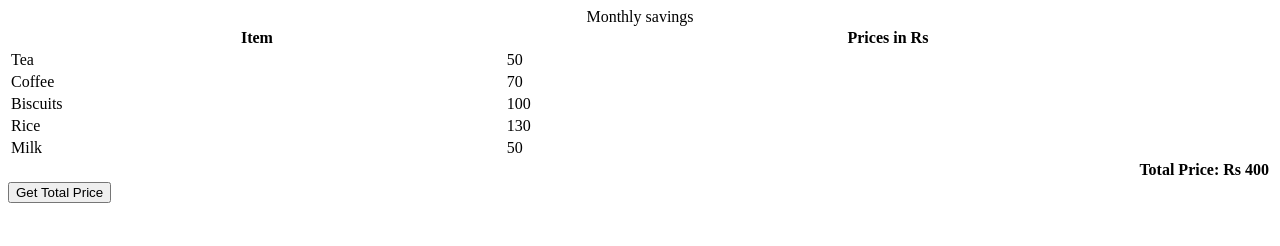
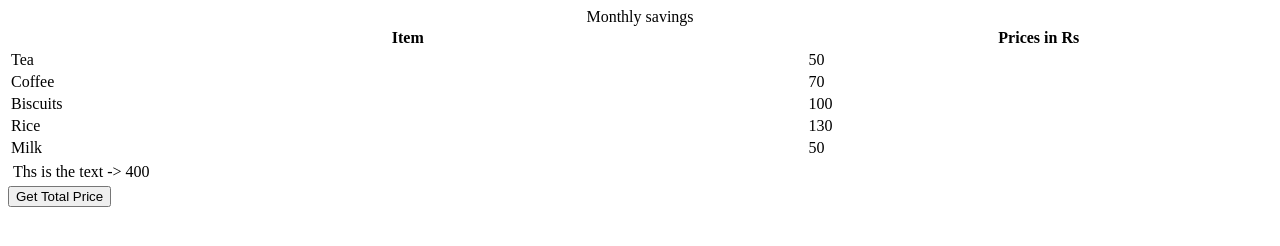
Before and after one commit to acciojob/grofers-checkout-gulu43, a website: page main.html in a window 1280 px wide. Both pictures are taken after a click on the button "Get Total Price". Drawn offline with Linux system fonts and the light colour scheme.

Commit message:
created a submission

```diff
--- a/script.js
+++ b/script.js
@@ -1,77 +1,38 @@
+
 const getSumBtn = document.createElement("button");
 getSumBtn.append("Get Total Price");
 document.body.appendChild(getSumBtn);
 
-getSumBtn.addEventListener("click", function () {
-    let table = document.getElementById("tb");
+getSumBtn.addEventListener('click', function () {
+    let table_val = document.getElementById('tb');
 
-    // Remove existing total row if already present
-    let existingTotalRow = document.getElementById("totalRow");
-    if (existingTotalRow) {
-        existingTotalRow.remove();
-    }
+    // inserting at the end of table
+    let last_row_place = table_val.insertRow(-1);
 
-    let total = getSum();
+    //crating a row to fill the ans
+    let row_val = document.createElement("tr");
+    row_val.id = "ans";
+    //creating column and adding value
+    let col_val = document.createElement("td");
+    col_val.textContent = `Ths is the text -> ${getSum()}`;
 
-    // Create a new row for total price
-    let totalRow = document.createElement("tr");
-    totalRow.id = "totalRow";  // Assign ID for testing
+    //adding to row
+    row_val.appendChild(col_val);
 
-    let totalCell = document.createElement("td");
-    totalCell.colSpan = 2;  // Span across both columns
-    totalCell.style.fontWeight = "bold";
-    totalCell.style.textAlign = "right";
-    totalCell.textContent = `Total Price: Rs ${total}`;
-
-    totalRow.appendChild(totalCell);
-    table.appendChild(totalRow);
+    // adding to the place
+    last_row_place.appendChild(row_val);
 });
 
 const getSum = () => {
+
     let sum = 0;
-    let prices = document.querySelectorAll(".price");
+    let sum_arry = document.querySelectorAll('.price')
+    for (let i = 0; i < sum_arry.length; i++) {
+        sum = sum + parseInt(sum_arry[i].textContent);
 
-    prices.forEach(price => {
-        sum += parseInt(price.textContent) || 0;  // Ensure NaN is handled
-    });
+    }
+    return sum;
 
-    return sum;
 };
 
-// const getSumBtn = document.createElement("button");
-// getSumBtn.append("Get Total Price");
-// document.body.appendChild(getSumBtn);
-
-// getSumBtn.addEventListener('click', function () {
-//     let table_val = document.getElementById('tb');
-
-//     // inserting at the end of table
-//     let last_row_place = table_val.insertRow(-1);
-
-//     //crating a row to fill the ans
-//     let row_val = document.createElement("tr");
-
-//     //creating column and adding value
-//     let col_val = document.createElement("td");
-//     col_val.textContent = `Ths is the text -> ${getSum()}`;
-
-//     //adding to row
-//     row_val.appendChild(col_val);
-
-//     // adding to the place
-//     last_row_place.appendChild(row_val);
-// });
-
-// const getSum = () => {
-
-//     let sum = 0;
-//     let sum_arry = document.querySelectorAll('.price')
-//     for (let i = 0; i < sum_arry.length; i++) {
-//         sum = sum + parseInt(sum_arry[i].textContent);
-
-//     }
-//     return sum;
-
-// };
-
-// getSumBtn.addEventListener("click", getSum);
+getSumBtn.addEventListener("click", getSum);
```
Also changed, not shown: main.html (+1 -1 lines).
